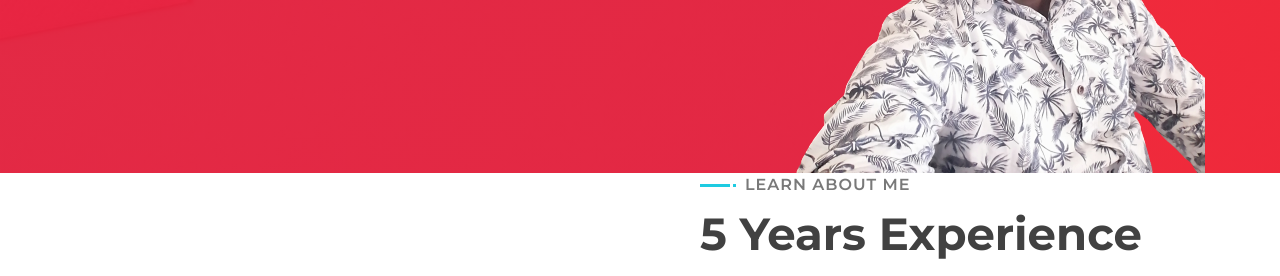
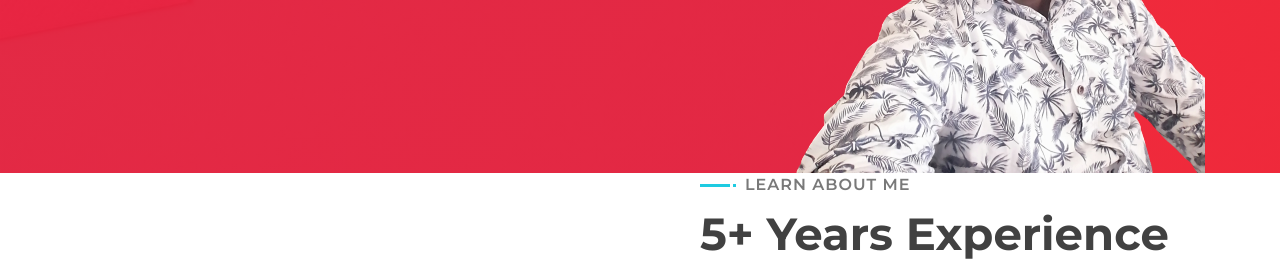
Before and after one commit to KiruiMicah/portfolio, a plain HTML site: page index.html in a window 1280 px wide. Shown: the part 524-800 px from the top of the page. Drawn offline with nearby package versions, Linux system fonts and the light colour scheme.

Commit message:
17-03-2022..

```diff
--- a/index.html
+++ b/index.html
@@ -96,7 +96,7 @@
                     <div class="about-content">
                         <div class="section-header text-left">
                             <p>Learn About Me</p>
-                            <h2>5 Years Experience</h2>
+                            <h2>5+ Years Experience</h2>
                         </div>
                         <div class="about-text">
                             <p>
```
